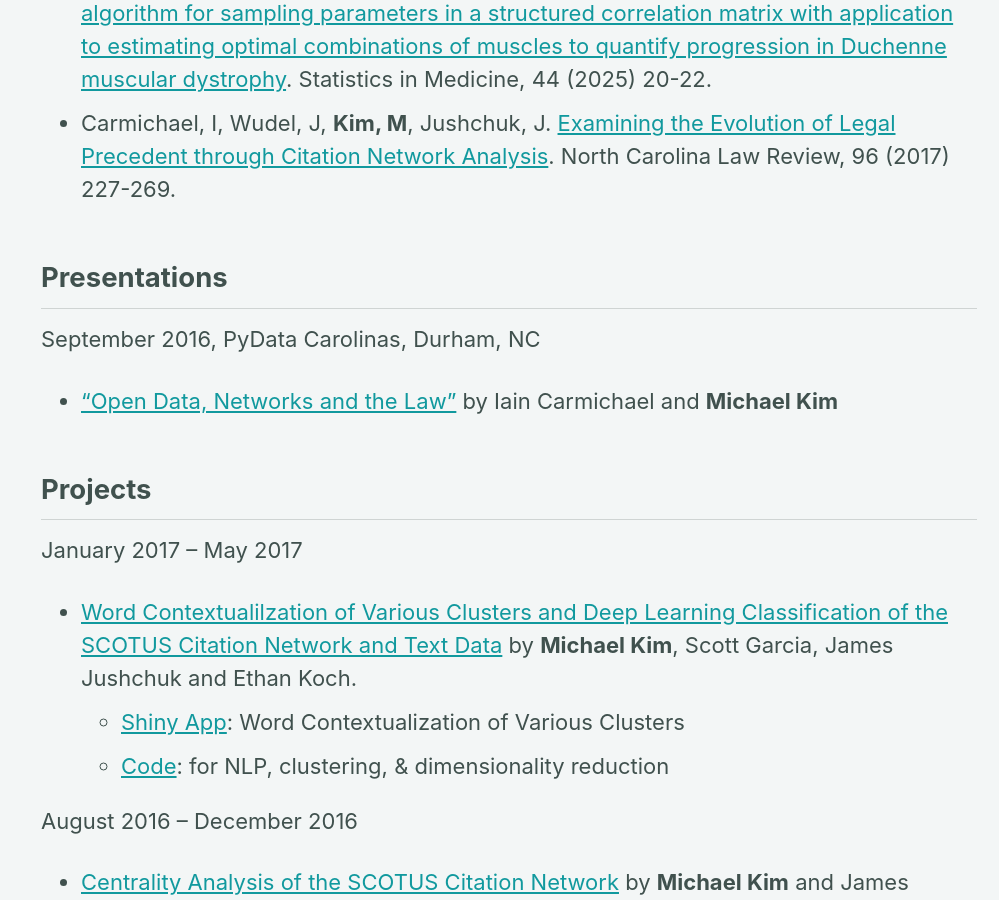
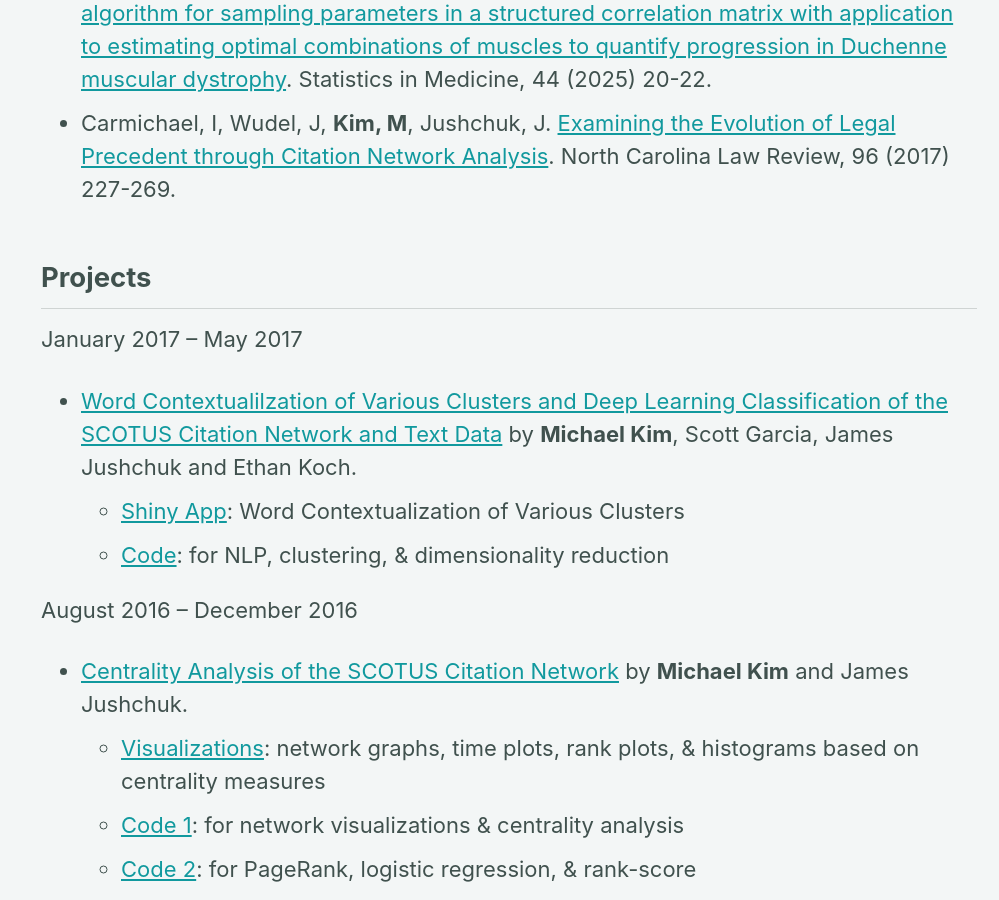
Before and after one commit to michaelkkim/michaelkkim.github.io, a Jekyll site: the page built from _pages/research.md, in a window 1280 px wide and 900 px high, scrolled down 614 px. Shown: the whole window, without its empty margins (281-1280 px from the left). Built offline with Jekyll 4.4.1, drawn with Linux system fonts in a browser that asks for light colours; cached includes are drawn as plain includes; nearby versions of some CDN libraries.

Commit message:
Update research.md

```diff
--- a/_pages/research.md
+++ b/_pages/research.md
@@ -13,10 +13,6 @@ Bayesian Biostatistics, Longitudinal Data, Missing Data, Markov Chain Monte Carl
 - **Kim M**, Daniels MJ, Walter GA, Rooney WD, Vandenborne KH, Willcocks RJ, Kim S. A novel approach to optimize composite biomarkers for continuous measures of clinical function: Application to muscle imaging biomarkers in Duchenne muscular dystrophy. (2026). In preparation.
 - **Kim, M**, Daniels MJ, Rooney WD, Willcocks RJ, Walter GA, Vandenborne KH. [A new algorithm for sampling parameters in a structured correlation matrix with application to estimating optimal combinations of muscles to quantify progression in Duchenne muscular dystrophy](https://onlinelibrary.wiley.com/doi/abs/10.1002/sim.70252). Statistics in Medicine, 44 (2025) 20-22.
 - Carmichael, I, Wudel, J, **Kim, M**, Jushchuk, J. [Examining the Evolution of Legal Precedent through Citation Network Analysis](https://scholarship.law.unc.edu/cgi/viewcontent.cgi?referer=&httpsredir=1&article=5717&context=nclr). North Carolina Law Review, 96 (2017) 227-269.
-
-## Presentations
-September 2016, PyData Carolinas, Durham, NC
-- ["Open Data, Networks and the Law"](https://www.youtube.com/watch?v=AP7_godzwVI) by Iain Carmichael and **Michael Kim**
 
 ## Projects
 January 2017 -- May 2017
```
